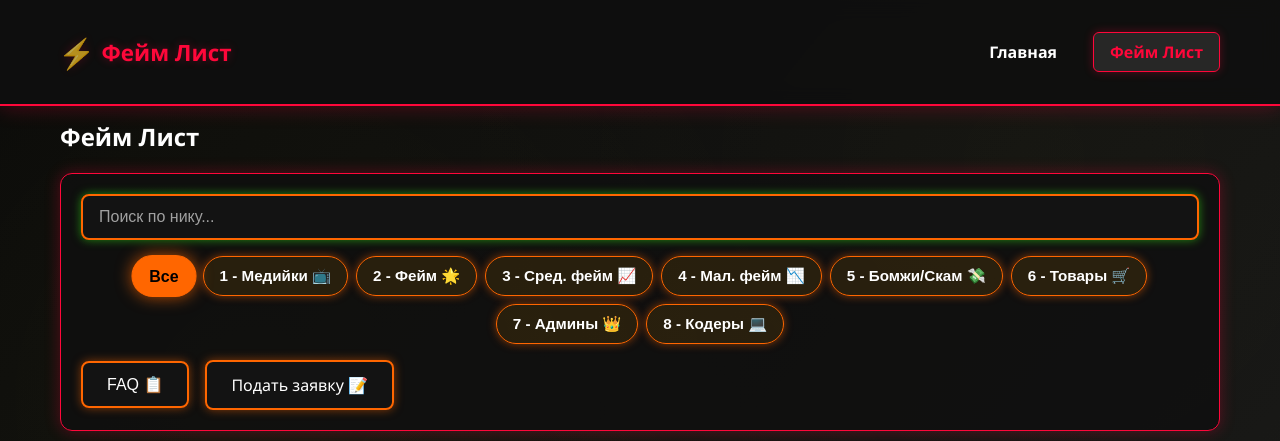
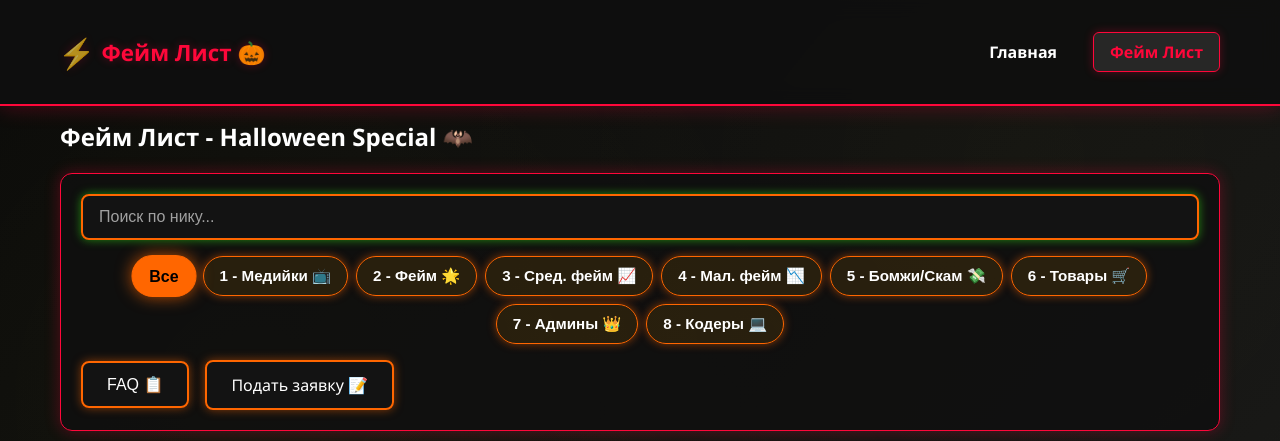
Before and after one commit to sbulemon/t-, a plain HTML site: page index.html in a window 1280 px wide. Shown: the top 441 px of the page. Drawn offline with Linux system fonts and the light colour scheme.

Commit message:
Update index.html

```diff
--- a/index.html
+++ b/index.html
@@ -3,13 +3,13 @@
 <head>
 <meta charset="utf-8" />
 <meta name="viewport" content="width=device-width,initial-scale=1" />
-<title>Фейм Лист</title>
+<title>Фейм Лист - Halloween Edition 🎃</title>
 <link rel="stylesheet" href="css/styles.css?v=3.3">
 </head>
-<body>
+<body class="halloween-theme">
 <header class="site-header">
   <div class="container">
-    <h1> Фейм Лист</h1>
+    <h1> Фейм Лист 🎃</h1>
     <nav class="main-nav">
       <a href="#">Главная</a>
       <a href="#famelist" class="active">Фейм Лист</a>
@@ -19,7 +19,7 @@
 
 <main class="container">
   <section id="famelist" class="famelist-section">
-    <h2>Фейм Лист</h2>
+    <h2>Фейм Лист - Halloween Special 🦇</h2>
     <div class="controls">
       <input id="searchBox" class="search-box" placeholder="Поиск по нику..." />
       <div class="category-pages">
@@ -74,6 +74,10 @@
   </div>
 </div>
 
+<!-- Halloween Elements -->
+<div id="halloweenBats" class="halloween-bats"></div>
+<div id="halloweenPumpkins" class="halloween-pumpkins"></div>
+
 <script src="js/sync.js?v=3.3"></script>
 <script src="js/themes.js?v=3.3"></script>
 <script src="js/script.js?v=3.3"></script>
```
